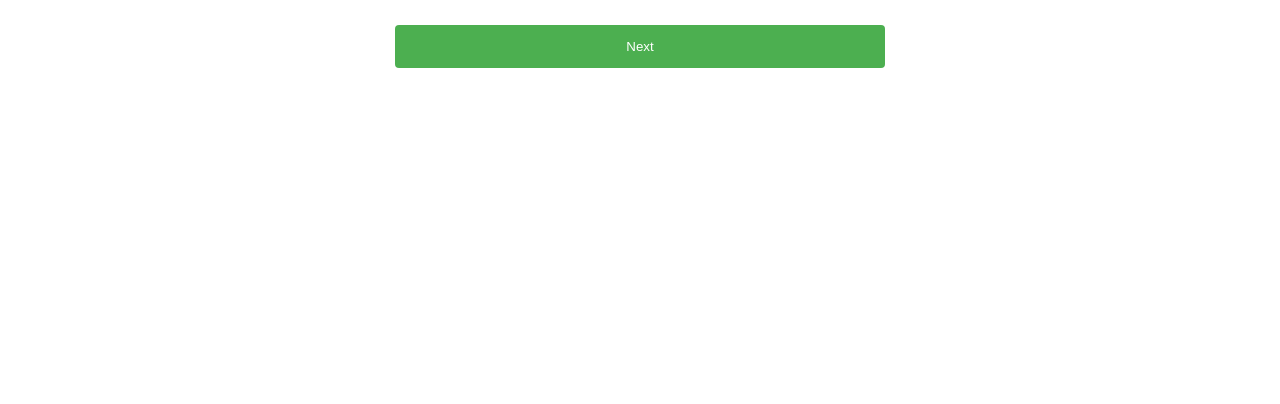
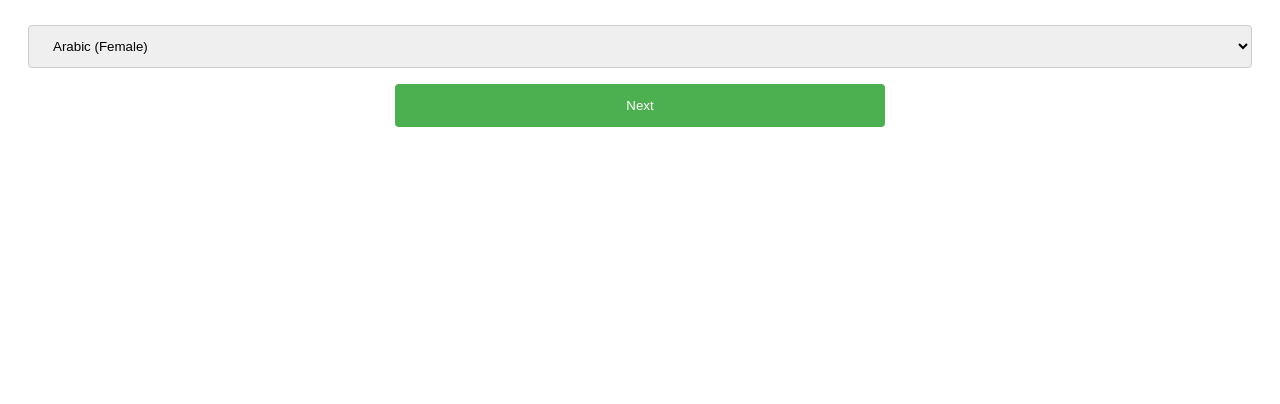
Before and after one commit to GabrielMolesley/TTS-Application, a Flask app: page /home in a window 1280 px wide. Shown: the part 396-800 px from the top of the page. Run offline with Flask 2, Linux system fonts and the light colour scheme.

Commit message:
New Updates!
- No more waiting 60 seconds for it to finish.

- added language setting that auto changes to the neural engine if its supported.

```diff
--- a/main.py
+++ b/main.py
@@ -23,13 +23,11 @@ BUCKET_NAME = "tts-buck"
 print(BUCKET_NAME)
 
 
-
 def create_url():
 
   print(BUCKET_NAME)
   ses = Session(aws_access_key_id='AKIAUBLQ6V2IFEHUERNB', aws_secret_access_key='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',region_name='eu-central-1')
   client = ses.client('s3',aws_access_key_id='AKIAUBLQ6V2IFEHUERNB', aws_secret_access_key='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')
-  time.sleep(40)
   objs = client.list_objects(Bucket=BUCKET_NAME)['Contents']
   latest = max(objs, key=lambda x: x['LastModified'])
   url = client.generate_presigned_url(
@@ -50,31 +48,42 @@ def synth_speech(form):
               region_name=REGION_NAME)
 
   client = ses.client('s3')
+  neuralnames = ["Olivia","Amy","Emma","Brian","Aria","Ayanda","Ivy","Joanna","Kendra","Kimberly","Salli","Joey","Justin","Kevin","Matthew","Gabrielle","Léa","Vicki","Bianca","Takumi","Seoyeon","Camila","Lucia","Lupe"]
   recievedtext = request.form['text-input']
+  language = request.form['Language']
+  neural = ""
   print("text recieved")
-  #client.create_bucket(Bucket=BUCKET_NAME, CreateBucketConfiguration={
-  #      'LocationConstraint': 'ca-central-1'
-  #  },
-
-  #  GrantFullControl="id=c3c480d6de740e9b3ce03f0ef553a87da759a441329d4a67f7558be00fe3d6bb",
-  #  ObjectLockEnabledForBucket=False
+  if language in neuralnames:
+    neural = "neural"
+  else:
+    neural = "standard"
+  print("text recieved")
 
   #)
   print(s3.Bucket(BUCKET_NAME) in s3.buckets.all())
   polly_client = boto3.Session(aws_access_key_id= 'AKIAUBLQ6V2IFEHUERNB', aws_secret_access_key='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', region_name=REGION_NAME).client('polly')
   #polly_client.synthesize_speech(VoiceId='Brian', OutputFormat='mp3', Text = recievedtext, Engine = 'neural')
-  task = polly_client.start_speech_synthesis_task(VoiceId='Brian', OutputFormat='mp3', Text = recievedtext, Engine = 'neural', OutputS3BucketName = BUCKET_NAME, SnsTopicArn = "arn:aws:sns:eu-central-1:277799153296:TTS-Status")
-
+  task = polly_client.start_speech_synthesis_task(VoiceId=language, OutputFormat='mp3', Text = recievedtext, Engine = neural, OutputS3BucketName = BUCKET_NAME, SnsTopicArn = "arn:aws:sns:eu-central-1:277799153296:TTS-Status")
+  taskId = task['SynthesisTask']['TaskId']
+  finished = False
+  print( "Task id is {} ".format(taskId))
+  task_status = polly_client.get_speech_synthesis_task(TaskId = taskId)
+  print(task_status['SynthesisTask']['TaskStatus'])
+  while(True):
+    taskId = task['SynthesisTask']['TaskId']
+    task_status = polly_client.get_speech_synthesis_task(TaskId = taskId)
+    if task_status['SynthesisTask']['TaskStatus'] == "completed":
+      print("Task finished!")
+      finished = True
+      break
+  print(task_status)
+  if finished == True:
+    return create_url()
   print("Call returned: ", task)
-  if task['ResponseMetadata']['HTTPStatusCode'] == 200:
-    time.sleep(20)
-    return create_url()
-  else:
-    print("Error while calling speech synthesis: ", task)
-  print("finished")
-  return None
-
-
+print("finished")
+#if task['ResponseMetadata']['HTTPStatusCode'] == 200:
+    #time.sleep(20)
+    #return create_url()
 
 
 
--- a/templates/index.html
+++ b/templates/index.html
@@ -14,10 +14,80 @@
         <br><br>
         <textarea name="text-input" cols="40" rows="10"  ></textarea>
         <br><br>
+        <div class="box">
+          <select name="Language" id="Language">
+            <option value="Zeina">Arabic (Female)</option>
+            <option value="Zhiyu">Chinese, Mandarin (Female)</option>
+            <option value="Naja">Danish (Female)</option>
+            <option value="Mads">Danish (Male)</option>
+            <option value="Lotte">Dutch (Female)</option>
+            <option value="Ruben">Dutch (Male)</option>
+            <option value="Nicole">English, Australian (Female)</option>
+            <option value="Olivia">English, Australian (Female 2)</option>
+            <option value="Russel">English, Australian (Male)</option>
+            <option value="Amy">English, British (Female)</option>
+            <option value="Emma">English, British (Female 2)</option>
+            <option value="Brian">English, British (Male)</option>
+            <option value="Aditi">English, Indian (Female)</option>
+            <option value="Raveena">English, Indian (Female 2)</option>
+            <option value="Aria">English, New Zealand (Female)</option>
+            <option value="Olivia">English, South-African (Female)</option>
+            <option value="Ivy">English, US (Female child)</option>
+            <option value="Joanna">English, US (Female)</option>
+            <option value="Kendra">English, US (Female 2)</option>
+            <option value="Kimberly">English, US (Female 3)</option>
+            <option value="Salli">English, US (Female 4)</option>
+            <option value="Joey">English, US (Male)</option>
+            <option value="Justin">English, US (Male child)</option>
+            <option value="Kevin">English, US (Male child 2)</option>
+            <option value="Mathew">English, US (Male 2)</option>
+            <option value="Geraint">English, Welsh</option>
+            <option value="Céline">French (Female)</option>
+            <option value="Léa">French (Female 2)</option>
+            <option value="Mathieu">French (Male)</option>
+            <option value="Chantal">French, Canadian (Female)</option>
+            <option value="Gabrielle">French, Canadian (Female 2)</option>
+            <option value="Marlene">German (Female)</option>
+            <option value="Vicki">German (Female 2)</option>
+            <option value="Hans">German (Male)</option>
+            <option value="Aditi">Hindi (Female)</option>
+            <option value="Dora">Icelandic (Female)</option>
+            <option value="Karl">Icelandic (Male)</option>
+            <option value="Carla">Italian (Female)</option>
+            <option value="Bianca">Italian (Female 2)</option>
+            <option value="Giorgio">Italian (Male)</option>
+            <option value="Mizuki">Japanese (Female)</option>
+            <option value="Takumi">Japanese (Male)</option>
+            <option value="Seoyeon">Korean (Male)</option>
+            <option value="Liv">Norwegian (Female)</option>
+            <option value="Ewa">Polish (Female)</option>
+            <option value="Maja">Polish (Female 2)</option>
+            <option value="Jacek">Polish (Male)</option>
+            <option value="Jan">Polish (Male 2)</option>
+            <option value="Camila">Portuguese, Brazilian (Female)</option>
+            <option value="Vitoria">Portuguese, Brazilian (Female 2)</option>
+            <option value="Ricardo">Portuguese, Brazilian (Male)</option>
+            <option value="Ines">Portuguese, European (Female)</option>
+            <option value="Cristiano">Portuguese, European (Male)</option>
+            <option value="Carmen">Romanian (Female)</option>
+            <option value="Tatyana">Russian (Female)</option>
+            <option value="Maxim">Russian (Male)</option>
+            <option value="Conchita">Spanish, European (Female)</option>
+            <option value="Lucia">Spanish, European (Female 2)</option>
+            <option value="Enrique">Spanish, European (Male)</option>
+            <option value="Mia">Spanish, Mexican (Female)</option>
+            <option value="Lupe">Spanish, US (Female)</option>
+            <option value="Penelope">Spanish, US (Female 2)</option>
+            <option value="Miguel">Spanish, US (Male)</option>
+            <option value="Astrid">Swedish (Female)</option>
+            <option value="Filiz">Turkish (Female)</option>
+            <option value="Gwyneth">Welsh (Female)</option>
+          </select>
+        </div>
+
         <input type="submit" name="next" value="Next">
         <br><br><br><br>
         <script>
-
         </script>
 
       </form>
@@ -26,10 +96,9 @@
   </head>
   <body>
     {% if url %}
-    <a href="{{url}}" download="speech">
+    <a href="{{url}}" download>
       <button type="button">Download</button>
       </a>
     {% endif %}
   </body>
-
   </html>
```
Also changed, not shown: 2 other files.
